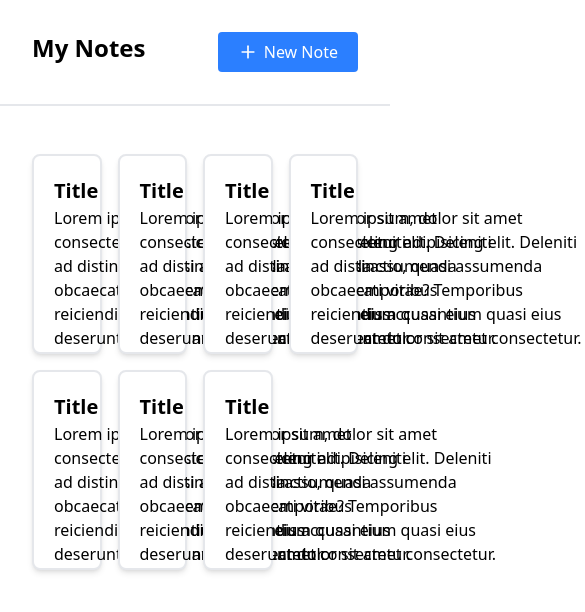
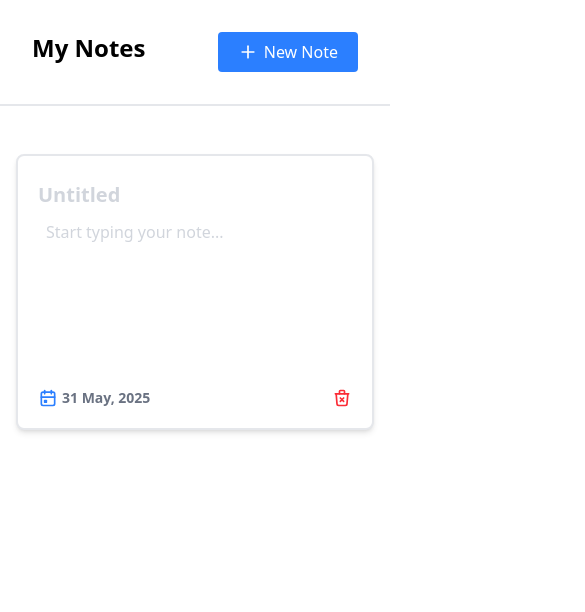
Before and after one commit to kaushalsahu07/notes, a React (Vite) app: page / in a window 390 px wide. Shown: the top 612 px of the page, 585 px wide, since content can reach past the window. Built offline with nearby package versions, Linux system fonts and the light colour scheme.

Commit message:
feat: enhance NoteBox component with input fields and icons, update layout for responsiveness

```diff
--- a/src/App.jsx
+++ b/src/App.jsx
@@ -7,14 +7,8 @@ function App() {
     <>
     {/* Nav */}
      <Nav />
-     {/* Notes */}
-     <div className="px-8 py-4 grid grid-cols-4 gap-4">
-     <NoteBox />
-     <NoteBox />
-     <NoteBox />
-     <NoteBox />
-     <NoteBox />
-     <NoteBox />
+  {/* Notes - responsive grid: 1 column on xs, 2 on sm, 3 on md, 4 on lg+ */}
+  <div className="px-4 py-4 sm:px-6 md:px-8 grid grid-cols-1 sm:grid-cols-2 md:grid-cols-3 lg:grid-cols-4 gap-6">
      <NoteBox />
      </div>
     </>
--- a/src/components/NoteBox.jsx
+++ b/src/components/NoteBox.jsx
@@ -1,17 +1,34 @@
+import { IconTrashX, IconCalendarEvent } from "@tabler/icons-react";
 import "../App.css";
 
 export default function NoteBox() {
+  const [title, setTitle] = "";
+  const [content, setContent] = "";
+
   return (
     <>
-      <div className="w-4xs h-50 bg-white border-gray-200 hover:border-blue-500 border-2 rounded-lg shadow-md hover:shadow-lg transition-shadow duration-300">
+      <div className="w-4xs h-69 bg-white border-gray-200  border-2 rounded-lg shadow-md hover:shadow-lg hover:border-blue-500 transition-shadow duration-300">
         <div className="p-5">
-          <h1 className="font-bold text-[20px]">Title</h1>
-          <p className="w-2xs h-30">
-            Lorem ipsum, dolor sit amet consectetur adipisicing elit. Deleniti
-            ad distinctio, quasi assumenda obcaecati vitae? Temporibus
-            reiciendis accusantium quasi eius deserunt dolor sit amet
-            consectetur.
+          <input
+          value={title}
+          onChange={(e) => setTitle(e.target.value)}
+          placeholder="Untitled"
+          className="w-[95%] h-9 overflow-hidden font-bold text-[20px] outline-none focus:outline-none placeholder:text-gray-300" />
+          <textarea
+          value={content}
+          onChange={(e) => setContent(e.target.value)}
+          placeholder="Start typing your note..."
+          className="ml-2 mt-2 w-[95%] resize-none h-32 overflow-y-auto outline-none focus:outline-none placeholder:text-gray-300" />
+        </div>
+        {/* Date, delete */}
+        <div className="flex justify-between items-center px-5 pt-3">
+          <p className="text-sm flex items-center gap-1 font-bold text-gray-500">
+            <IconCalendarEvent stroke={2} className="w-5 text-blue-500" />
+            31 May, 2025
           </p>
+          <button className="text-red-500 hover:text-red-700 text-sm">
+            <IconTrashX stroke={2} className="w-5" />
+          </button>
         </div>
       </div>
     </>
```
